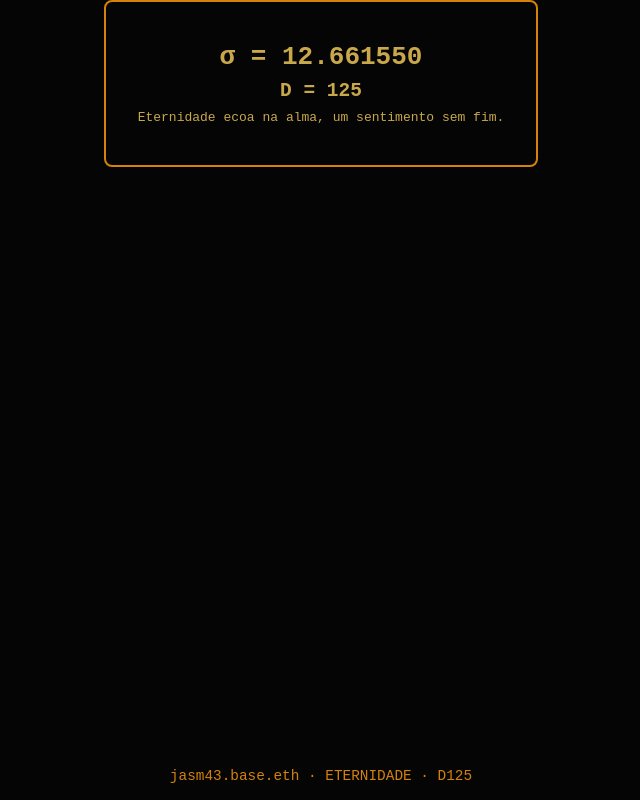
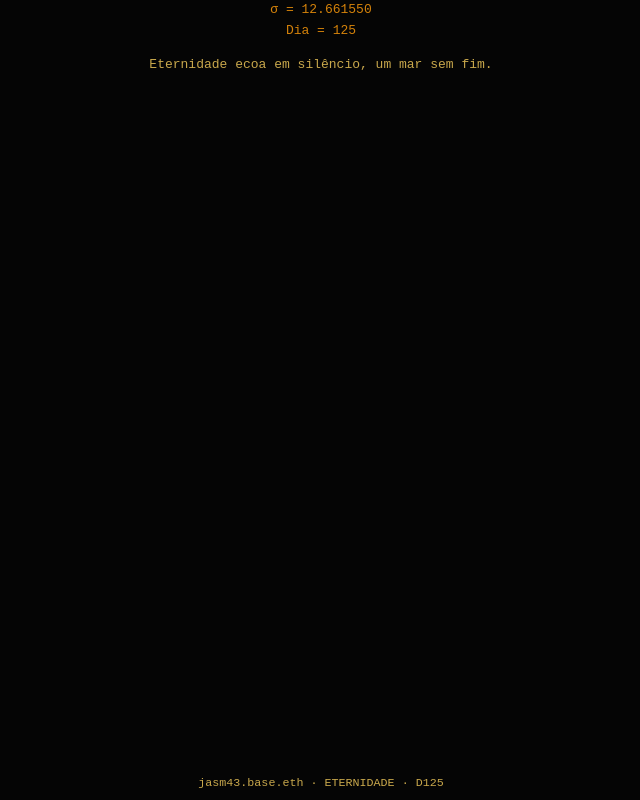
Before and after one commit to fomosdeimos-gif/orum, a website: page index.html in a window 1280 px wide. Shown: the whole page, without its empty margins (319-959 px from the left). Drawn offline with Linux system fonts and the light colour scheme.

```diff
--- a/index.html
+++ b/index.html
@@ -2,35 +2,32 @@
 <html lang="pt-PT">
 <head>
     <meta charset="UTF-8">
-    <title>ORUM – Portal</title>
+    <title>Portal ORUM</title>
     <style>
-        body {
+        html, body {
             margin: 0;
             padding: 0;
+            height: 100%;
             background-color: #050505;
             color: #c9a84c;
             font-family: monospace;
             display: flex;
             flex-direction: column;
-            min-height: 100vh;
             align-items: center;
             justify-content: center;
-            text-align: center;
         }
         .container {
-            max-width: 800px;
-            padding: 2rem;
-            border: 2px solid #d4820a;
-            border-radius: 8px;
+            text-align: center;
+            line-height: 1.6;
         }
-        h1, h2, p {
-            margin: 0.5rem 0;
+        .highlight {
+            color: #d4820a;
         }
         footer {
             margin-top: auto;
-            padding: 1rem;
-            font-size: 0.9rem;
-            color: #d4820a;
+            padding: 10px 0;
+            font-size: 0.9em;
+            color: #c9a84c;
         }
         a {
             color: #d4820a;
@@ -43,10 +40,12 @@
 </head>
 <body>
     <div class="container">
-        <h1>σ = 12.661550</h1>
-        <h2>D = 125</h2>
-        <p>Eternidade ecoa na alma, um sentimento sem fim.</p>
+        <div class="highlight">σ = 12.661550</div>
+        <div class="highlight">Dia = 125</div>
+        <p>Eternidade ecoa em silêncio, um mar sem fim.</p>
     </div>
-    <footer>jasm43.base.eth · ETERNIDADE · D125</footer>
+    <footer>
+        jasm43.base.eth &middot; ETERNIDADE &middot; D125
+    </footer>
 </body>
 </html>
```
